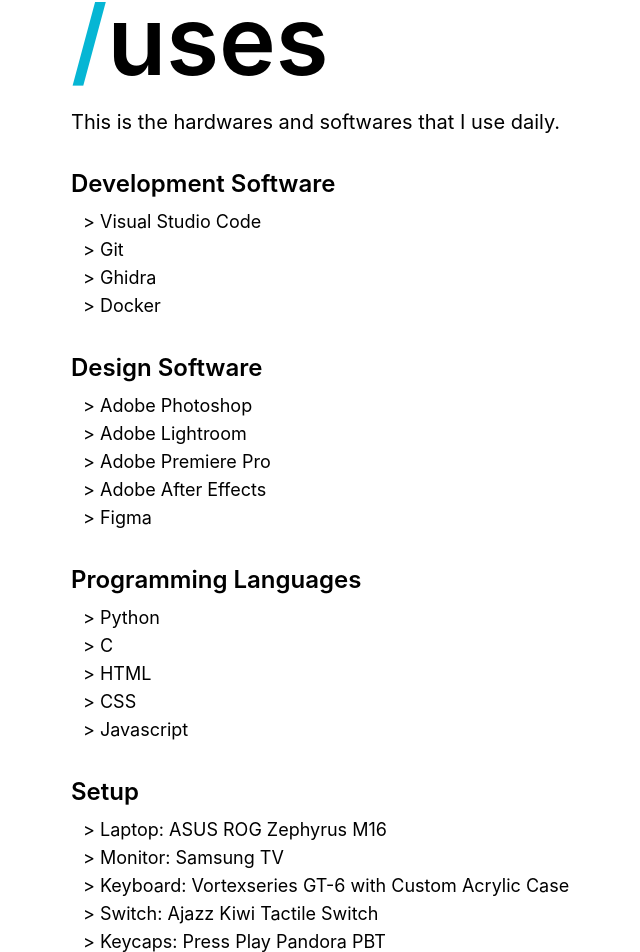
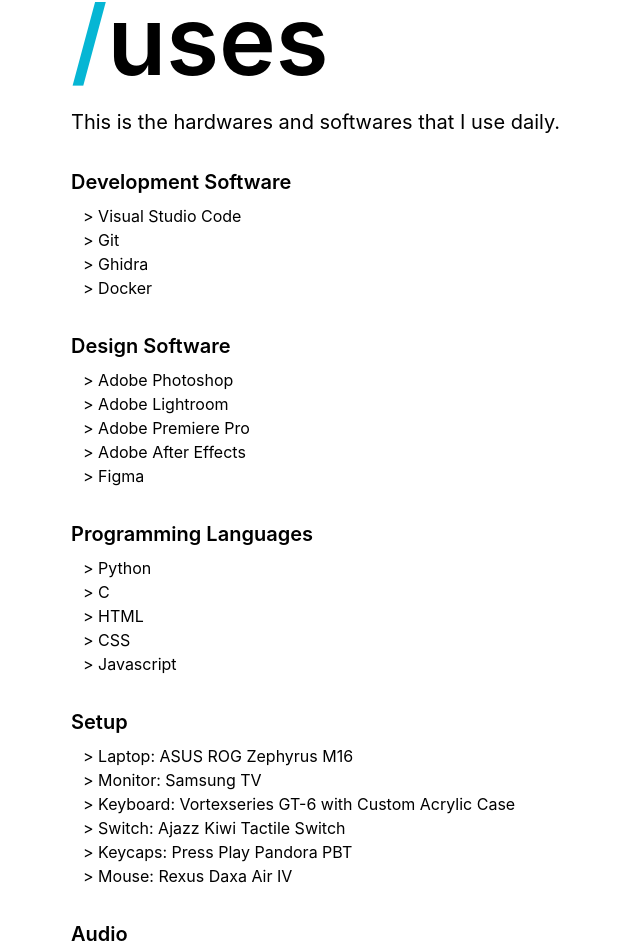
Before and after one commit to kawijayaa/muhammadoka.dev, a Next.js app: page /uses in a window 1280 px wide. Shown: the part 164-1116 px from the top of the page, without its empty margins (129-769 px from the left). Built offline with nearby package versions, Linux system fonts and the light colour scheme.

Commit message:
fix font size in uses

```diff
--- a/pages/uses/index.js
+++ b/pages/uses/index.js
@@ -14,31 +14,31 @@
               <h1 className="xxs:text-6xl xs:text-8xl font-semibold pb-5"><span className="text-cyan-500">/</span>uses</h1>
               <p className="xxs:text-lg xs:text-xl">This is the hardwares and softwares that I use daily.</p>
               <div className="py-8">
-                <p className="text-2xl font-semibold">Development Software</p>
-                <ul className="py-2 px-3 pb-8 text-lg">
+                <p className="text-xl font-semibold">Development Software</p>
+                <ul className="py-2 px-3 pb-8 text-md">
                     <li>&gt; Visual Studio Code</li>
                     <li>&gt; Git</li>
                     <li>&gt; Ghidra</li>
                     <li>&gt; Docker</li>
                 </ul>
-                <p className="text-2xl font-semibold">Design Software</p>
-                <ul className="py-2 px-3 pb-8 text-lg">
+                <p className="text-xl font-semibold">Design Software</p>
+                <ul className="py-2 px-3 pb-8 text-md">
                     <li>&gt; Adobe Photoshop</li>
                     <li>&gt; Adobe Lightroom</li>
                     <li>&gt; Adobe Premiere Pro</li>
                     <li>&gt; Adobe After Effects</li>
                     <li>&gt; Figma</li>
                 </ul>
-                <p className="text-2xl font-semibold">Programming Languages</p>
-                <ul className="py-2 px-3 pb-8 text-lg">
+                <p className="text-xl font-semibold">Programming Languages</p>
+                <ul className="py-2 px-3 pb-8 text-md">
                     <li>&gt; Python</li>
                     <li>&gt; C</li>
                     <li>&gt; HTML</li>
                     <li>&gt; CSS</li>
                     <li>&gt; Javascript</li>
                 </ul>
-                <p className="text-2xl font-semibold">Setup</p>
-                <ul className="py-2 px-3 pb-8 text-lg">
+                <p className="text-xl font-semibold">Setup</p>
+                <ul className="py-2 px-3 pb-8 text-md">
                     <li>&gt; Laptop: ASUS ROG Zephyrus M16</li>
                     <li>&gt; Monitor: Samsung TV</li>
                     <li>&gt; Keyboard: Vortexseries GT-6 with Custom Acrylic Case</li>
@@ -46,8 +46,8 @@
                     <li>&gt; Keycaps: Press Play Pandora PBT</li>
                     <li>&gt; Mouse: Rexus Daxa Air IV</li>
                 </ul>
-                <p className="text-2xl font-semibold">Audio</p>
-                <ul className="py-2 px-3 pb-8 text-lg">
+                <p className="text-xl font-semibold">Audio</p>
+                <ul className="py-2 px-3 text-md">
                     <li>&gt; Headphones: Sennheiser HD560S</li>
                     <li>&gt; IEM: Thieaudio Elixir</li>
                     <li>&gt; IEM Cable: VJC Lam Fath Hybrid</li>
```
